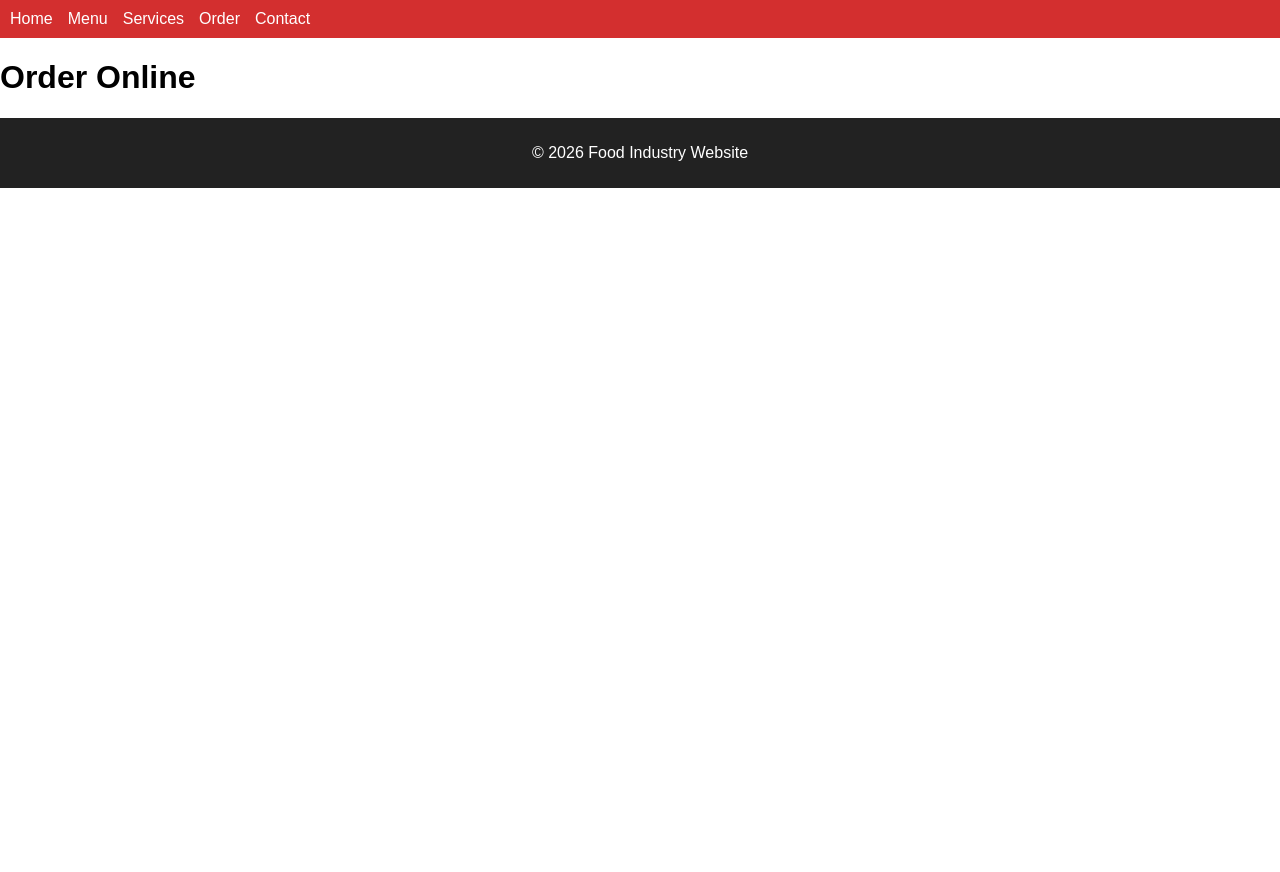
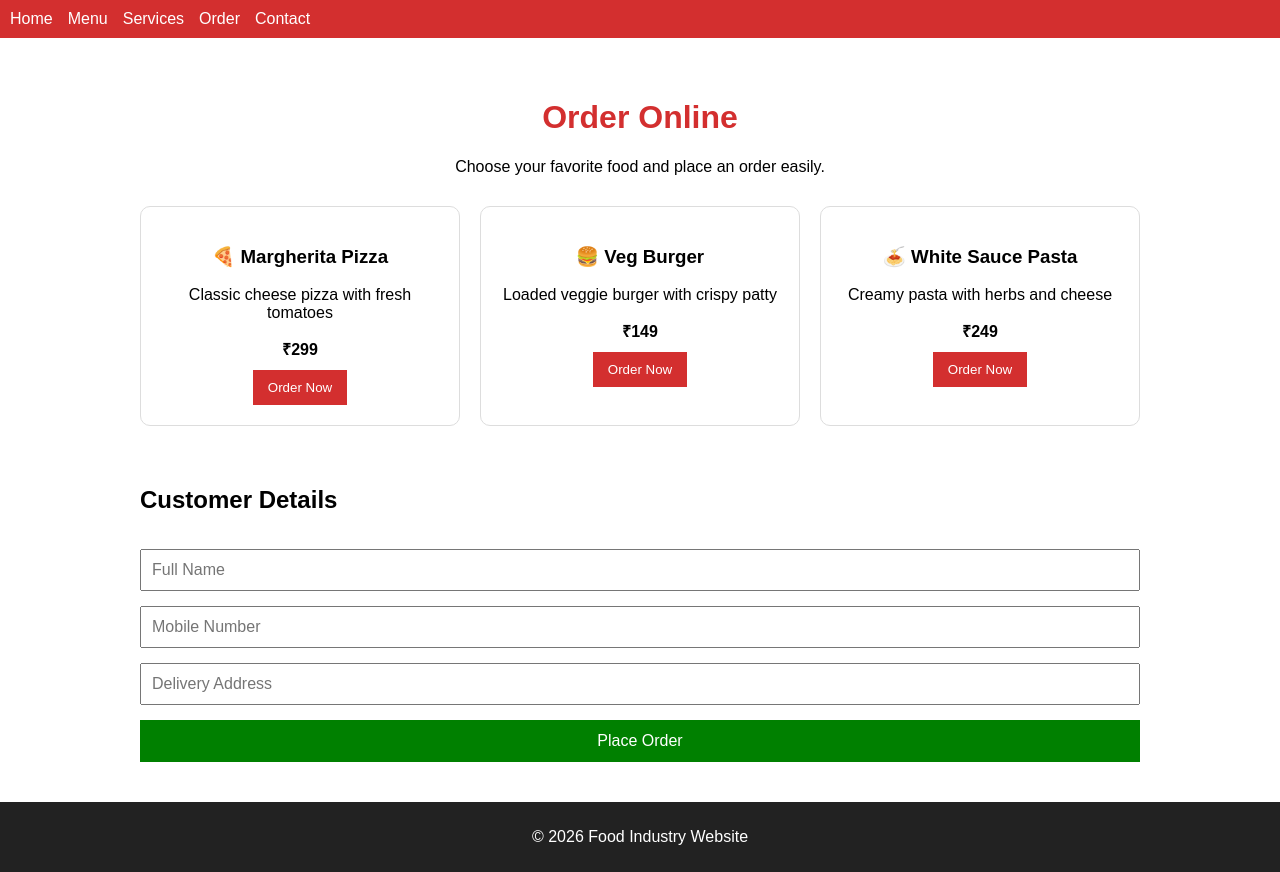
Before and after one commit to vikasrajput0112/food-react-website, a React (Create React App) app: page /order in a window 1280 px wide. Before the commit the page ends 800 px from the top, so only its background shows below. Built offline with nearby package versions, Linux system fonts and the light colour scheme.

Commit message:
Update Order.jsx

```diff
--- a/src/pages/Order.jsx
+++ b/src/pages/Order.jsx
@@ -1,3 +1,100 @@
 export default function Order() {
-  return <h1>Order Online</h1>;
+  return (
+    <div style={styles.container}>
+      <h1 style={styles.heading}>Order Online</h1>
+      <p style={styles.subText}>
+        Choose your favorite food and place an order easily.
+      </p>
+
+      <div style={styles.menuGrid}>
+        <div style={styles.card}>
+          <h3>🍕 Margherita Pizza</h3>
+          <p>Classic cheese pizza with fresh tomatoes</p>
+          <p style={styles.price}>₹299</p>
+          <button style={styles.button}>Order Now</button>
+        </div>
+
+        <div style={styles.card}>
+          <h3>🍔 Veg Burger</h3>
+          <p>Loaded veggie burger with crispy patty</p>
+          <p style={styles.price}>₹149</p>
+          <button style={styles.button}>Order Now</button>
+        </div>
+
+        <div style={styles.card}>
+          <h3>🍝 White Sauce Pasta</h3>
+          <p>Creamy pasta with herbs and cheese</p>
+          <p style={styles.price}>₹249</p>
+          <button style={styles.button}>Order Now</button>
+        </div>
+      </div>
+
+      <form style={styles.form}>
+        <h2>Customer Details</h2>
+
+        <input type="text" placeholder="Full Name" style={styles.input} />
+        <input type="text" placeholder="Mobile Number" style={styles.input} />
+        <input type="text" placeholder="Delivery Address" style={styles.input} />
+
+        <button style={styles.submitButton}>Place Order</button>
+      </form>
+    </div>
+  );
 }
+
+const styles = {
+  container: {
+    padding: "40px",
+    maxWidth: "1000px",
+    margin: "auto"
+  },
+  heading: {
+    textAlign: "center",
+    color: "#d32f2f"
+  },
+  subText: {
+    textAlign: "center",
+    marginBottom: "30px"
+  },
+  menuGrid: {
+    display: "grid",
+    gridTemplateColumns: "repeat(auto-fit, minmax(250px, 1fr))",
+    gap: "20px",
+    marginBottom: "40px"
+  },
+  card: {
+    padding: "20px",
+    border: "1px solid #ddd",
+    borderRadius: "10px",
+    background: "#fff",
+    textAlign: "center"
+  },
+  price: {
+    fontWeight: "bold",
+    margin: "10px 0"
+  },
+  button: {
+    background: "#d32f2f",
+    color: "white",
+    border: "none",
+    padding: "10px 15px",
+    cursor: "pointer"
+  },
+  form: {
+    display: "flex",
+    flexDirection: "column",
+    gap: "15px"
+  },
+  input: {
+    padding: "10px",
+    fontSize: "16px"
+  },
+  submitButton: {
+    background: "green",
+    color: "white",
+    border: "none",
+    padding: "12px",
+    cursor: "pointer",
+    fontSize: "16px"
+  }
+};
```
